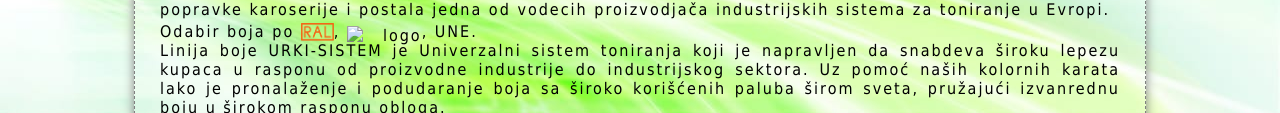
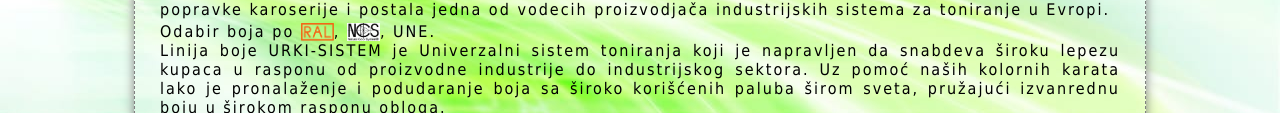
Before and after one commit to su-void/su-void.github.io, a plain HTML site: page index.html in a window 1280 px wide. Shown: the part 227-340 px from the top of the page. Drawn offline with Linux system fonts and the light colour scheme.

Commit message:
Add files via upload

```diff
--- a/index.html
+++ b/index.html
@@ -34,7 +34,7 @@ body {
 			premazi i farbi, namenjenih za industriju, industrijsku tehniku i popravke
 			karoserije i postala jedna od vodecih proizvodjača industrijskih sistema za
 			toniranje u Evropi.<br/>
-			Odabir boja po <img class="logo" src="Logo/logo1.png" alt="Logo/logo">, <img class="logo" src="logo2.png" alt="logo">, UNE.<br/>
+			Odabir boja po <img class="logo" src="Logo/logo1.png" alt="logo">, <img class="logo" src="Logo/logo2.png" alt="logo">, UNE.<br/>
 			Linija boje URKI-SISTEM je Univerzalni sistem toniranja koji je napravljen da snabdeva široku lepezu kupaca u rasponu od proizvodne industrije do industrijskog sektora. Uz pomoć naših kolornih karata lako je pronalaženje i podudaranje boja sa široko korišćenih paluba širom sveta, pružajući izvanrednu boju u širokom rasponu obloga.<br/>
 			Kao ekskluzivni distributer BESA INDUSTRIAL COATINGS LINE, ABC BOJA se ponosi time što našim klijentima nudi najnovije industrijske proizvode na tržištu po pristupačnoj ceni. Naši proizvodi formulisani posebno za industrijski sektor, uključuju:<br/>
             Antikorozivne epoksije od poliamida<br/>
```
